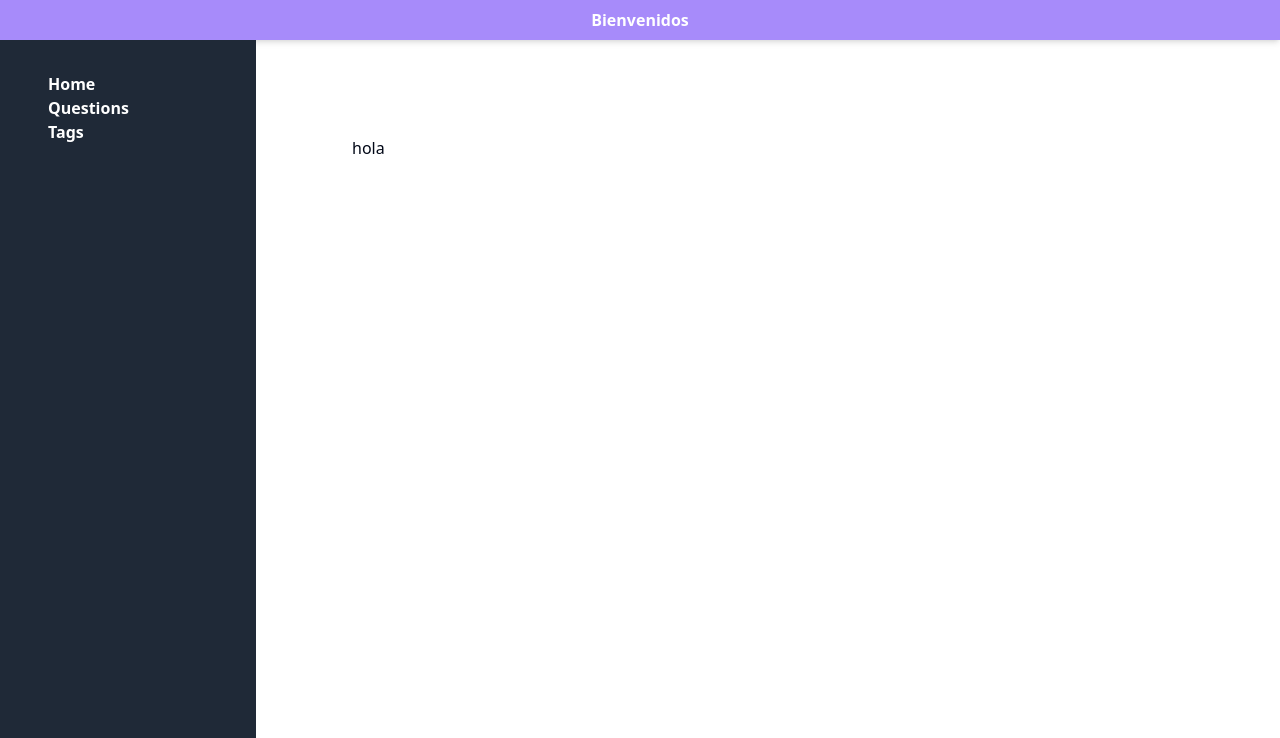
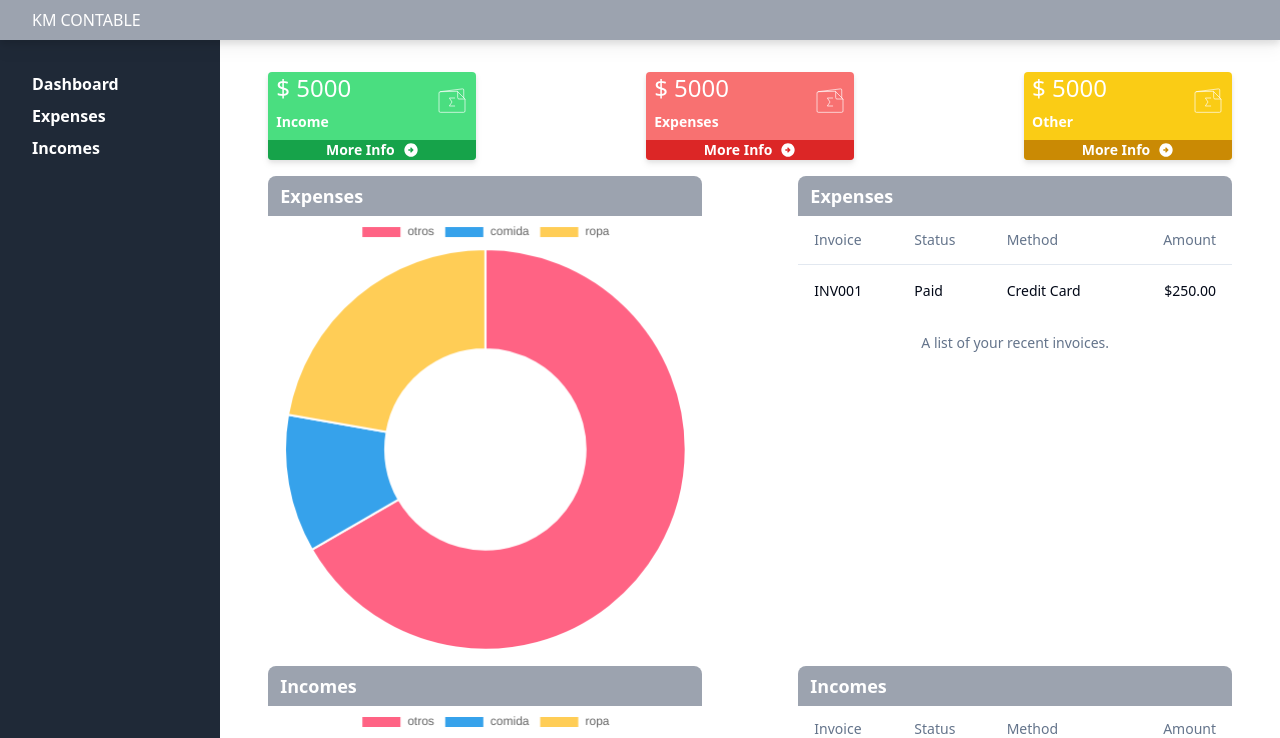
Before and after one commit to KrashMello/km-contable, a Next.js app: page /dashboard in a window 1280 px wide. Shown: the top 738 px of the page. Built offline with nearby package versions, Linux system fonts and the light colour scheme.

Commit message:
feat: layout modify

```diff
--- a/app/dashboard/layout.tsx
+++ b/app/dashboard/layout.tsx
@@ -2,6 +2,7 @@ import type { Metadata } from "next";
 import { Inter as FontSans } from "next/font/google";
 import { cn } from "@/lib/utils";
 import "../globals.css";
+import Link from "next/link";
 
 const fontSans = FontSans({ subsets: ["latin"], variable: "--font-sans" });
 
@@ -10,31 +11,48 @@ export const metadata: Metadata = {
   description: "accounting application",
 };
 
+const menu = [
+  {
+    title: "Dashboard",
+    to: "/dashboard",
+  },
+  {
+    title: "Expenses",
+    to: "/dashboard",
+  },
+  {
+    title: "Incomes",
+    to: "/dashboard",
+  },
+];
+
 export default function RootLayout({
   children,
 }: Readonly<{
   children: React.ReactNode;
 }>) {
   return (
-    <html lang="en">
     <body
       className={cn(
         "min-h-screen bg-white font-sans antialiased",
         fontSans.variable,
       )}
     >
-        <div className="flex justify-center items-center h-10 bg-violet-400 max-w-400 max-h-20 shadow-md">
-          <h2 className="text-white font-bold ">Bienvenidos</h2>
+      <div className="flex justify-between items-center px-8 h-10 bg-gray-400 max-w-400 max-h-20 drop-shadow-lg">
+        <h2 className="text-white font-bol">KM CONTABLE</h2>
       </div>
-        <div className="flex h-full min-h-full w-full">
-          <div className="bg-gray-800 w-[20%] pt-8 pl-12">
-            <h3 className="text-white font-bold">Home</h3>
-            <h3 className="text-white font-bold">Questions</h3>
-            <h3 className="text-white font-bold">Tags</h3>
+      <div className="flex min-h-[calc(100vh-40px)] w-full">
+        <div className="bg-gray-800 w-64 pt-8 px-8 flex flex-col items-start gap-2 ">
+          {menu.map((m, i) => {
+            return (
+              <Link key={i} href={m.to} className="text-white font-bold">
+                {m.title}
+              </Link>
+            );
+          })}
         </div>
-          <main>{children}</main>
+        {children}
       </div>
     </body>
-    </html>
   );
 }
--- a/app/dashboard/page.tsx
+++ b/app/dashboard/page.tsx
@@ -1,7 +1,86 @@
+import Pipe from "@/components/chart/pipe";
+import InfoBox from "@/components/ui/info-box";
+import {
+  Table,
+  TableBody,
+  TableCaption,
+  TableCell,
+  TableHead,
+  TableHeader,
+  TableRow,
+} from "@/components/ui/table";
 export default async function Home() {
   return (
-    <main className="flex min-h-screen flex-col items-center justify-between p-24">
-      <h2>hola</h2>
+    <main className="w-full px-12 py-8 flex flex-col gap-4 ">
+      <div className="w-full flex justify-between ">
+        <InfoBox title="Income" color="green" amount={5000} currency="$" />
+        <InfoBox title="Expenses" color="red" amount={5000} currency="$" />
+        <InfoBox title="Other" color="yellow" amount={5000} currency="$" />
+      </div>
+      <div className="flex justify-between w-full">
+        <div className="overflow-hidden rounded-lg w-[45%]">
+          <div className="w-full h-10 bg-gray-400 text-white px-3 items-center flex">
+            <h3 className="text-lg font-semibold">Expenses</h3>
+          </div>
+          <Pipe></Pipe>
+        </div>
+        <div className="w-[45%] h-64 overflow-hidden rounded-lg">
+          <div className="w-full h-10 bg-gray-400 text-white px-3 items-center flex">
+            <h3 className="text-lg font-semibold">Expenses</h3>
+          </div>
+          <Table>
+            <TableCaption>A list of your recent invoices.</TableCaption>
+            <TableHeader>
+              <TableRow>
+                <TableHead className="w-[100px]">Invoice</TableHead>
+                <TableHead>Status</TableHead>
+                <TableHead>Method</TableHead>
+                <TableHead className="text-right">Amount</TableHead>
+              </TableRow>
+            </TableHeader>
+            <TableBody>
+              <TableRow>
+                <TableCell className="font-medium">INV001</TableCell>
+                <TableCell>Paid</TableCell>
+                <TableCell>Credit Card</TableCell>
+                <TableCell className="text-right">$250.00</TableCell>
+              </TableRow>
+            </TableBody>
+          </Table>
+        </div>
+      </div>
+      <div className="flex justify-between w-full">
+        <div className="overflow-hidden rounded-lg w-[45%]">
+          <div className="w-full h-10 bg-gray-400 text-white px-3 items-center flex">
+            <h3 className="text-lg font-semibold">Incomes</h3>
+          </div>
+          <Pipe></Pipe>
+        </div>
+        <div className="w-[45%] h-64 overflow-hidden rounded-lg">
+          <div className="w-full h-10 bg-gray-400 text-white px-3 items-center flex">
+            <h3 className="text-lg font-semibold">Incomes</h3>
+          </div>
+          <Table>
+            <TableCaption>A list of your recent invoices.</TableCaption>
+            <TableHeader>
+              <TableRow>
+                <TableHead className="w-[100px]">Invoice</TableHead>
+                <TableHead>Status</TableHead>
+                <TableHead>Method</TableHead>
+                <TableHead className="text-right">Amount</TableHead>
+              </TableRow>
+            </TableHeader>
+            <TableBody>
+              <TableRow>
+                <TableCell className="font-medium">INV001</TableCell>
+                <TableCell>Paid</TableCell>
+                <TableCell>Credit Card</TableCell>
+                <TableCell className="text-right">$250.00</TableCell>
+              </TableRow>
+            </TableBody>
+          </Table>
+        </div>
+      </div>
     </main>
   );
 }
```
Lines whose indentation alone changed are shown as unchanged.
